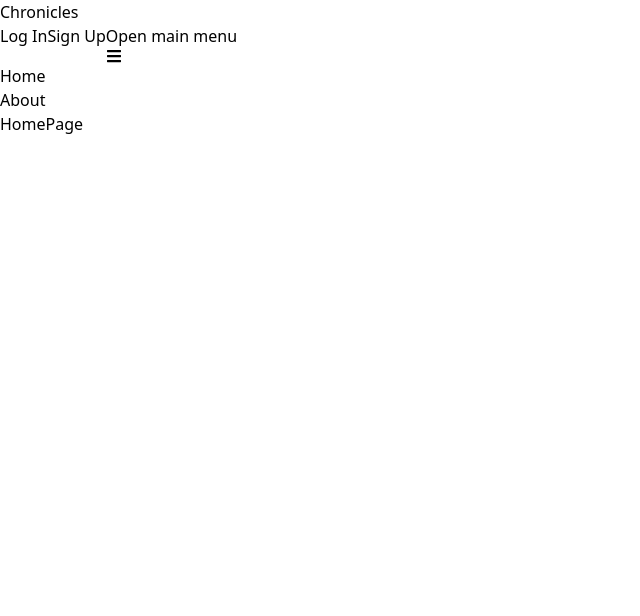
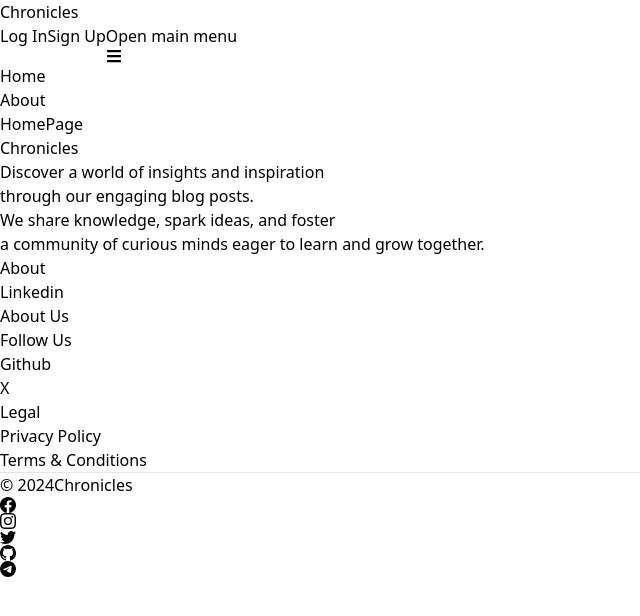
Before and after one commit to yididiabera/Chronicles, a React (Vite) app in the folder client/: page / in a window 1280 px wide. Shown: the top 616 px of the page, without its empty margins (0-640 px from the left). Built offline with nearby package versions, Linux system fonts and the light colour scheme.

Commit message:
add footer to the AppRouter

```diff
--- a/client/src/routes/AppRouter.jsx
+++ b/client/src/routes/AppRouter.jsx
@@ -9,6 +9,9 @@ import PostDetail from "../pages/PostDetail";
 import PostEditor from "../pages/PostEditor";
 import SignupPage from "../pages/SignupPage";
 import Header from "../components/Header";
+import Footer from "../components/Footer"
+//import { Footer } from "flowbite-react";
+
 
 const AppRouter = () => {
   return (
@@ -24,6 +27,7 @@ const AppRouter = () => {
         <Route path="/signup" element={<SignupPage />} />
         <Route path="*" element={<PageNotFound />} />
       </Routes>
+      <Footer/>
     </BrowserRouter>
   );
 };
```
